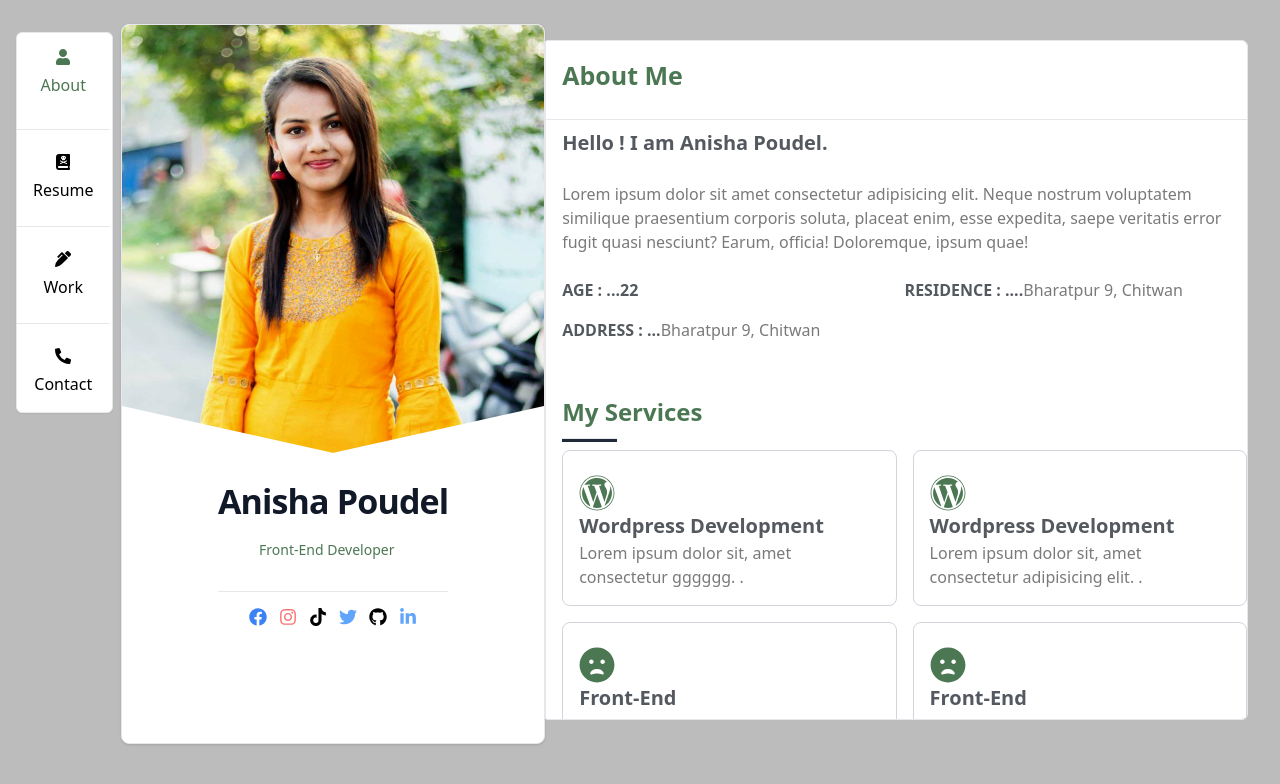
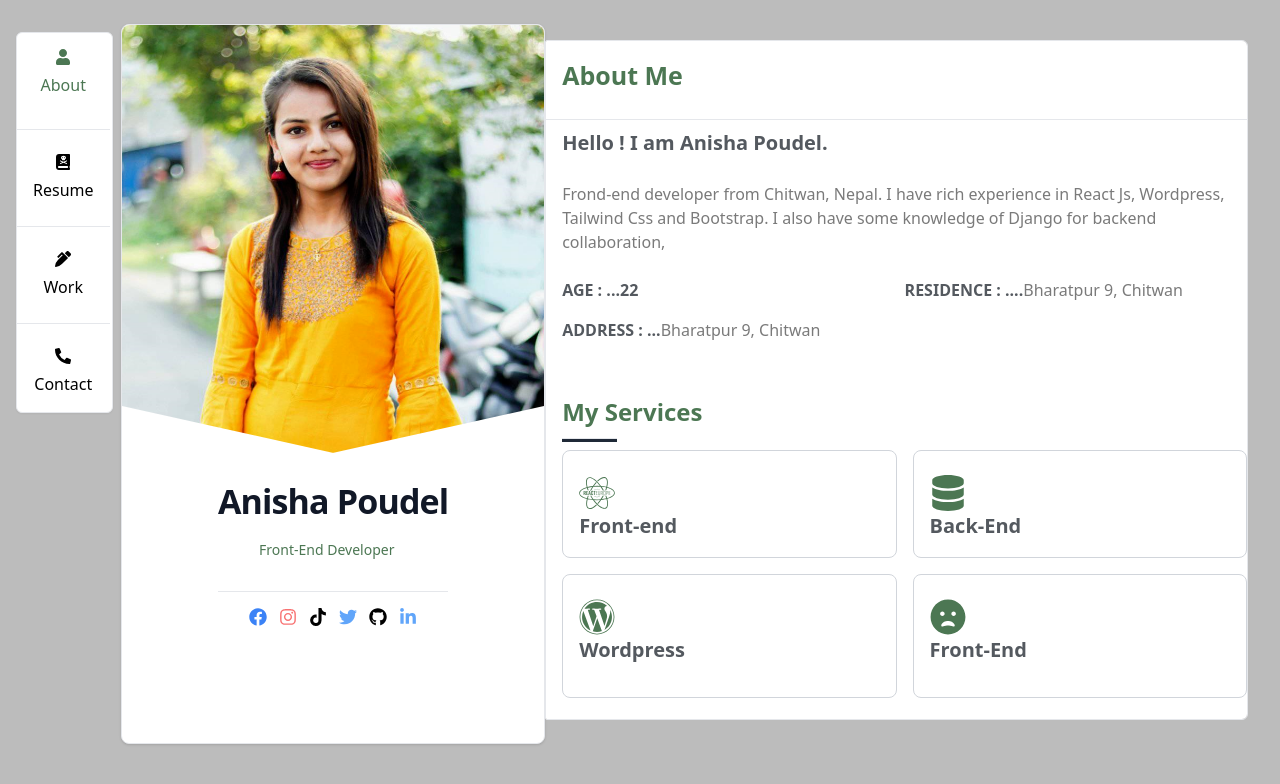
Before and after one commit to anishap123/My_portfolio, a React (Create React App) app: page / in a window 1280 px wide. Shown: the top 784 px of the page. Built offline with nearby package versions, Linux system fonts and the light colour scheme.

Commit message:
myservices

```diff
--- a/src/component/about/MyServices.jsx
+++ b/src/component/about/MyServices.jsx
@@ -1,5 +1,5 @@
 import React from "react";
-import { FaFrownOpen, FaWordpress } from "react-icons/fa";
+import { FaAngular, FaCodeBranch, FaDatabase, FaFrownOpen, FaReacteurope, FaWordpress } from "react-icons/fa";
 
 const MyServices = () => {
   return (
@@ -9,31 +9,31 @@ const MyServices = () => {
       <div className="grid grid-cols-1 sm:grid-cols-2 gap-4 ">
         <div className="flex flex-col p-4 border border-gray-300 rounded-lg">
           <h1 className="text-[#4c7753]">
-            <FaWordpress className="mt-2 text-[#4c7753] text-[36px]" />
+            <FaReacteurope className="mt-2 text-[#4c7753] text-[36px]" />
           </h1>
-          <h2 className="flex text-[20px] font-semibold text-[#54595F]">Wordpress Development</h2>
-          <p className="flex text-[16px] text-[#7A7A7A]">Lorem ipsum dolor sit, amet consectetur gggggg. .</p>
+          <h2 className="flex text-[20px] font-semibold text-[#54595F]">Front-end</h2>
+          <p className="flex text-[16px] text-[#7A7A7A]"></p>
+        </div>
+        <div className="flex flex-col p-4 border border-gray-300 rounded-lg">
+          <h1 className="text-[#4c7753]">
+            <FaDatabase className="mt-2 text-[#4c7753] text-[36px]" />
+          </h1>
+          <h2 className="flex text-[20px] font-semibold text-[#54595F]">Back-End</h2>
+          <p className="flex text-[16px] text-[#7A7A7A]"></p>
         </div>
         <div className="flex flex-col p-4 border border-gray-300 rounded-lg">
           <h1 className="text-[#4c7753]">
             <FaWordpress className="mt-2 text-[#4c7753] text-[36px]" />
           </h1>
-          <h2 className="flex text-[20px] font-semibold text-[#54595F]">Wordpress Development</h2>
-          <p className="flex text-[16px] text-[#7A7A7A]">Lorem ipsum dolor sit, amet consectetur adipisicing elit. .</p>
+          <h2 className="flex text-[20px] font-semibold text-[#54595F]">Wordpress</h2>
+          <p className="flex text-[16px] mb-4 text-[#7A7A7A]"></p>
         </div>
         <div className="flex flex-col p-4 border border-gray-300 rounded-lg">
           <h1 className="text-[#4c7753]">
             <FaFrownOpen className="mt-2 text-[#4c7753] text-[36px]" />
           </h1>
           <h2 className="flex text-[20px] font-semibold text-[#54595F]">Front-End</h2>
-          <p className="flex text-[16px] mb-4 text-[#7A7A7A]">Lorem ipsum dolor sit, amet consectetur adipisicing elit. .</p>
-        </div>
-        <div className="flex flex-col p-4 border border-gray-300 rounded-lg">
-          <h1 className="text-[#4c7753]">
-            <FaFrownOpen className="mt-2 text-[#4c7753] text-[36px]" />
-          </h1>
-          <h2 className="flex text-[20px] font-semibold text-[#54595F]">Front-End</h2>
-          <p className="flex text-[16px]  text-[#7A7A7A]">Lorem ipsum dolor sit, amet consectetur adipisicing elit. .</p>
+          <p className="flex text-[16px]  text-[#7A7A7A]"></p>
         </div>
       </div>
     </>
--- a/src/pages/About.jsx
+++ b/src/pages/About.jsx
@@ -46,10 +46,8 @@ const About = () => {
             </h2>
             <br />
             <p className="text-[#7A7A7A]">
-              Lorem ipsum dolor sit amet consectetur adipisicing elit. Neque
-              nostrum voluptatem similique praesentium corporis soluta, placeat
-              enim, esse expedita, saepe veritatis error fugit quasi nesciunt?
-              Earum, officia! Doloremque, ipsum quae!
+            Frond-end developer from Chitwan, Nepal. I have rich experience in   React Js, Wordpress, Tailwind Css  and Bootstrap.
+             I also have some knowledge of Django for backend collaboration,
             </p>
             <div className="flex flex-col sm:flex-row justify-between mt-6 text-[#7A7A7A] ">
               <h2 className="w-full sm:w-[50%]">
```
